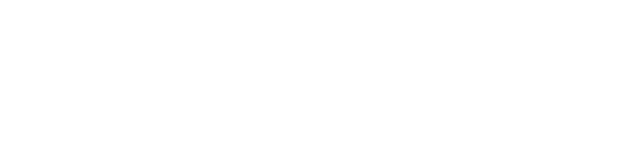
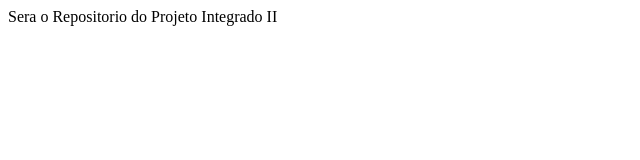
Before and after one commit to ronieeoliveira/Projeto-Integrado-II, a plain HTML site: page index.html in a window 1280 px wide. Shown: the whole page, without its empty margins (0-640 px from the left). Drawn offline with Linux system fonts and the light colour scheme.

Commit message:
Versão 2

```diff
--- a/index.html
+++ b/index.html
@@ -7,6 +7,7 @@
     <title>Projeto</title>
 </head>
 <body>
+    Sera o Repositorio do Projeto Integrado II
 
 </body>
 </html>
```
